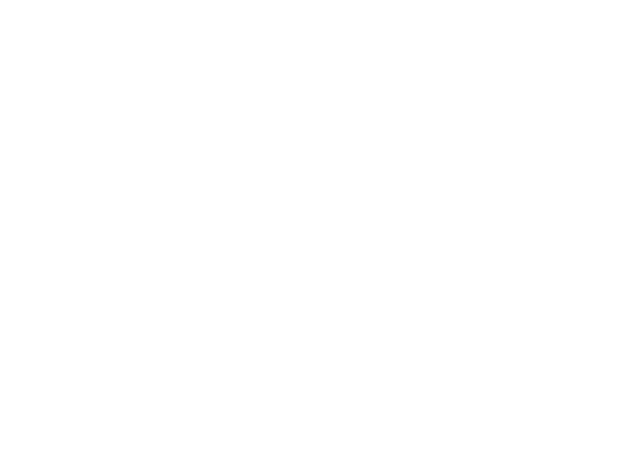
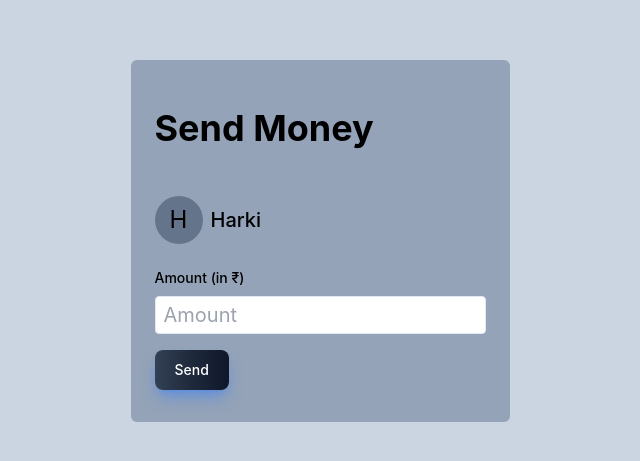
Before and after one commit to shreyansh1410/paytm, a React (Vite) app in the folder frontend/: page /send in a window 1280 px wide. Shown: the part 159-620 px from the top of the page, without its empty margins (320-960 px from the left). Built offline with nearby package versions, Linux system fonts and the light colour scheme; a web font is replaced by a local one.

Commit message:
added send money component

```diff
--- a/frontend/src/App.jsx
+++ b/frontend/src/App.jsx
@@ -4,7 +4,7 @@
 import "@fontsource/roboto/700.css";
 
 import { useNavigate, BrowserRouter, Route, Routes } from "react-router-dom";
-import Send from "./pages/Send.jsx";
+import {Send} from "./pages/Send.jsx";
 import Dashboard from "./pages/Dashboard.jsx";
 import Signup from "./pages/Signup.jsx";
 import Signin from "./pages/Signin.jsx";
@@ -17,7 +17,7 @@
         <Route path="/signup" element={<Signup />} />
         <Route path="/signin" element={<Signin />} />
         <Route path="/dashboard" element={<Dashboard />} />
-        <Route path="/send" element={<Send />} />
+        <Route path="/send" element={<Send name={"Harki"}/>} />
       </Routes>
     </BrowserRouter>
   );
--- a/frontend/src/pages/Send.jsx
+++ b/frontend/src/pages/Send.jsx
@@ -1,7 +1,27 @@
-import React from "react";
+import { Button } from "../components/Button";
+import { Heading } from "../components/Heading";
+import { InputBox } from "../components/InputBox";
 
-const Send = () => {
-  return <div></div>;
+export const Send = (user) => {
+  return (
+    <div className="flex items-center justify-center min-h-screen bg-slate-300">
+      <div className="flex flex-col mx-auto max-w-screen-md text-xl bg-slate-400 p-4 rounded-md">
+        <div className="p-2">
+          <Heading heading={"Send Money"} />
+        </div>
+        <div className="flex justify-start items-center p-2">
+          <div className="mr-2 bg-slate-500 rounded-full text-2xl w-12 h-12 items-center justify-center flex">
+            {user.name[0]}
+          </div>
+          <div className="font-medium">{user.name}</div>
+        </div>
+        <div className="p-2">
+          <InputBox label={"Amount (in ₹)"} placeholder={"Amount"} />
+        </div>
+        <div className="p-2">
+          <Button buttonText={"Send"} />
+        </div>
+      </div>
+    </div>
+  );
 };
-
-export default Send;
```
Also changed, not shown: frontend/src/components/SendMoney.jsx (added).
